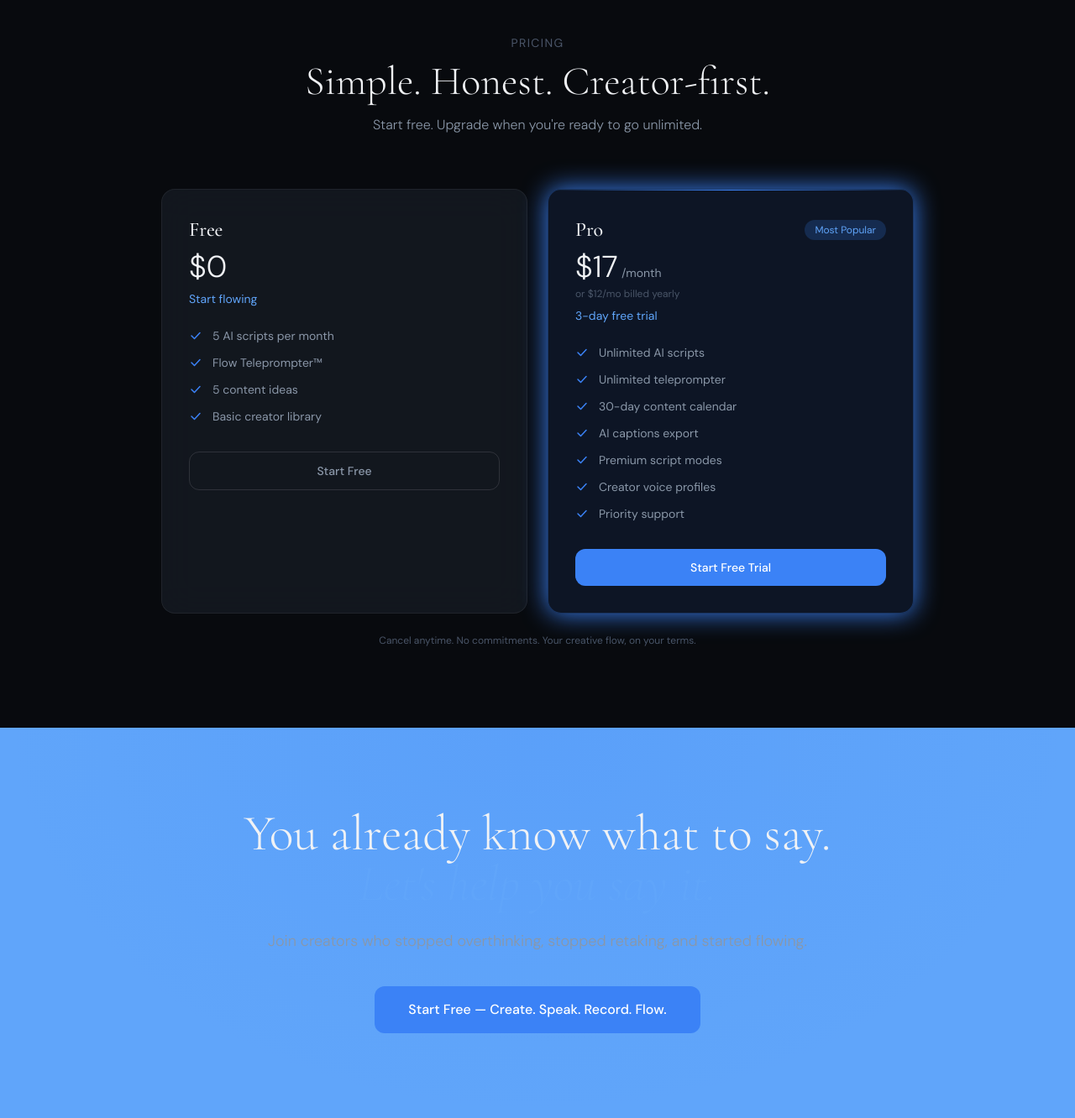
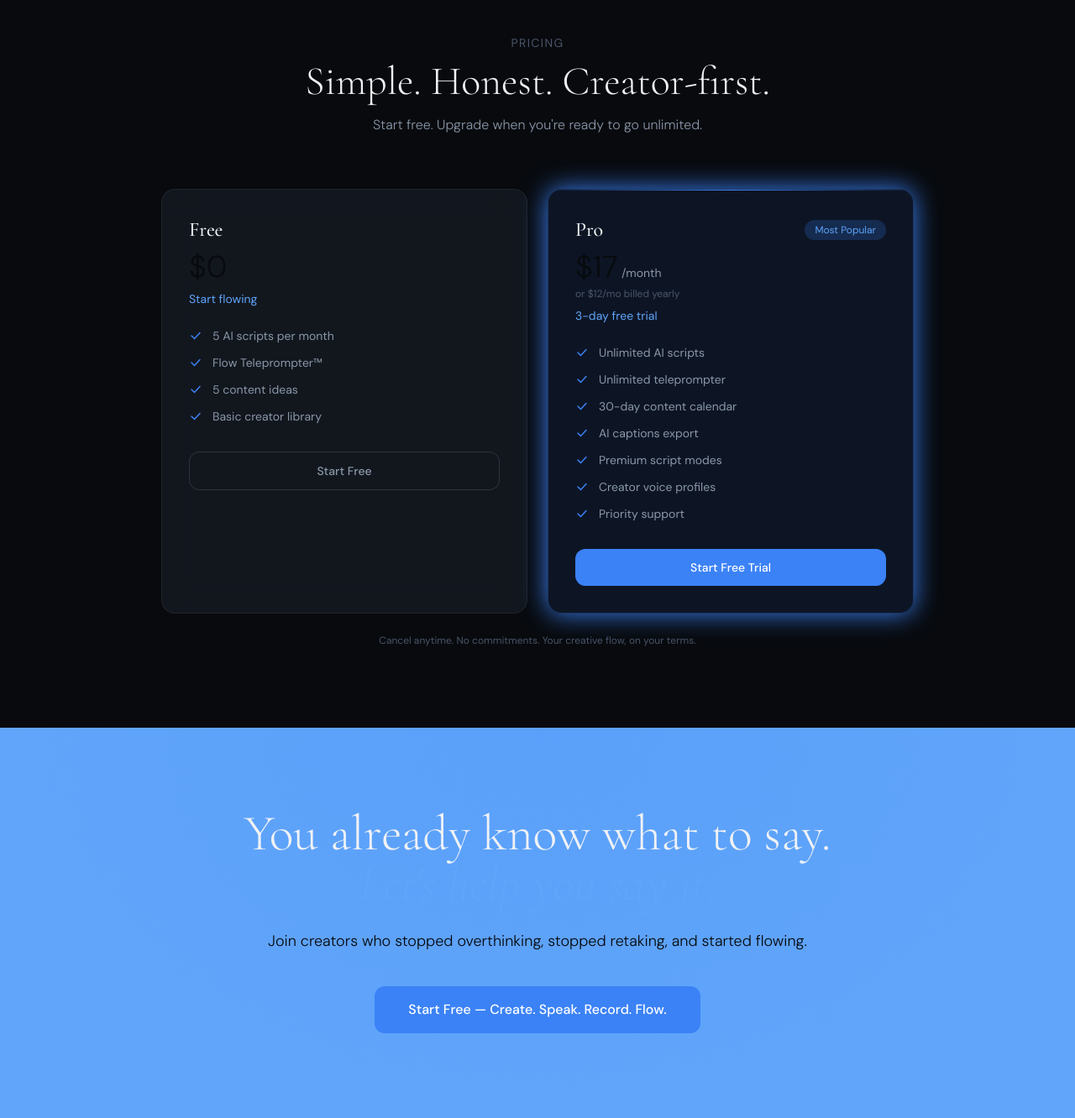
Before and after one commit to nillad70-oss/creatorflow-studio, a Next.js app: page / in a window 1280 px wide. Shown: the part 3573-4905 px from the top of the page at 84% size. Built offline with nearby package versions, Linux system fonts and the light colour scheme.

Commit message:
Fix landing page CTA text visibility

```diff
--- a/pages/index.js
+++ b/pages/index.js
@@ -375,7 +375,7 @@ export default function Landing() {
                       )}
                     </div>
                     <div className="flex items-baseline gap-1">
-                      <span className="text-4xl text-primary font-light">${plan.price}</span>
+                      <span className="text-4xl text-void font-light">${plan.price}</span>
                       <span className="text-secondary text-sm">{plan.period}</span>
                     </div>
                     {plan.yearlyNote && (
@@ -422,7 +422,7 @@ export default function Landing() {
               <br />
               <em className="text-electric-glow italic">Let's help you say it.</em>
             </h2>
-            <p className="text-secondary text-lg font-light mb-10">
+            <p className="text-void text-lg font-light mb-10">
               Join creators who stopped overthinking, stopped retaking, and started flowing.
             </p>
             <Link href="/signup" className="btn-electric px-10 py-4 rounded-xl text-base font-medium inline-block">
```
